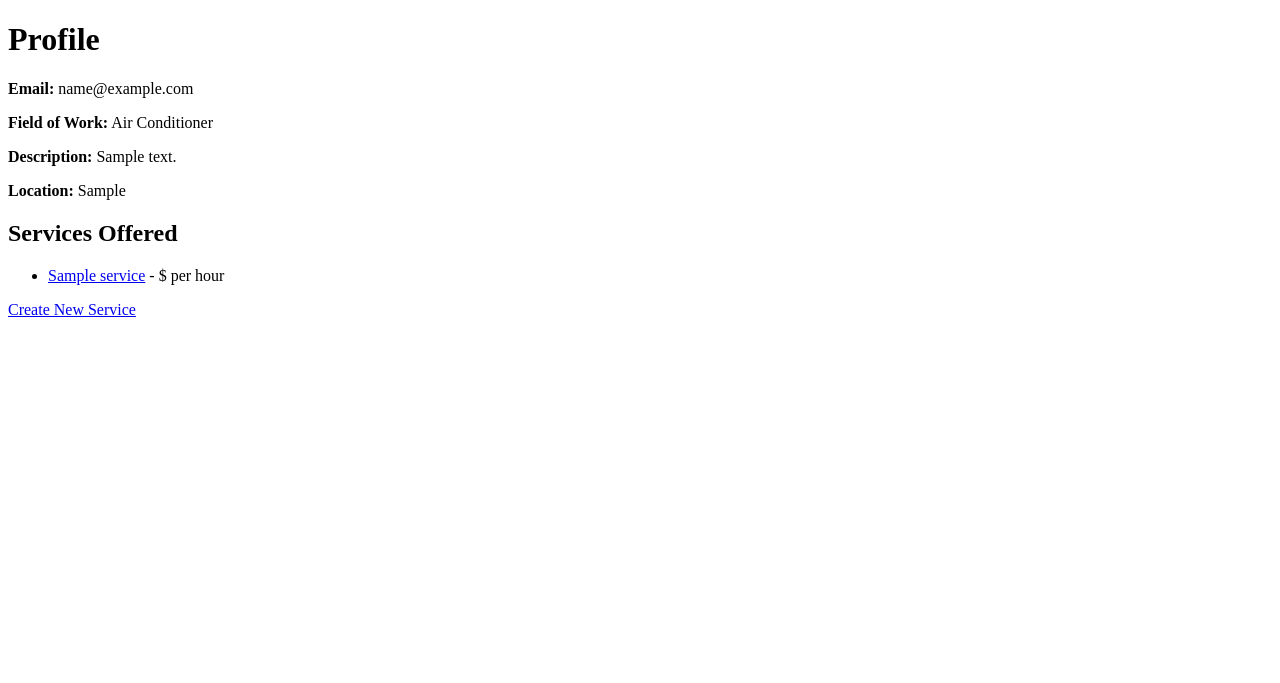
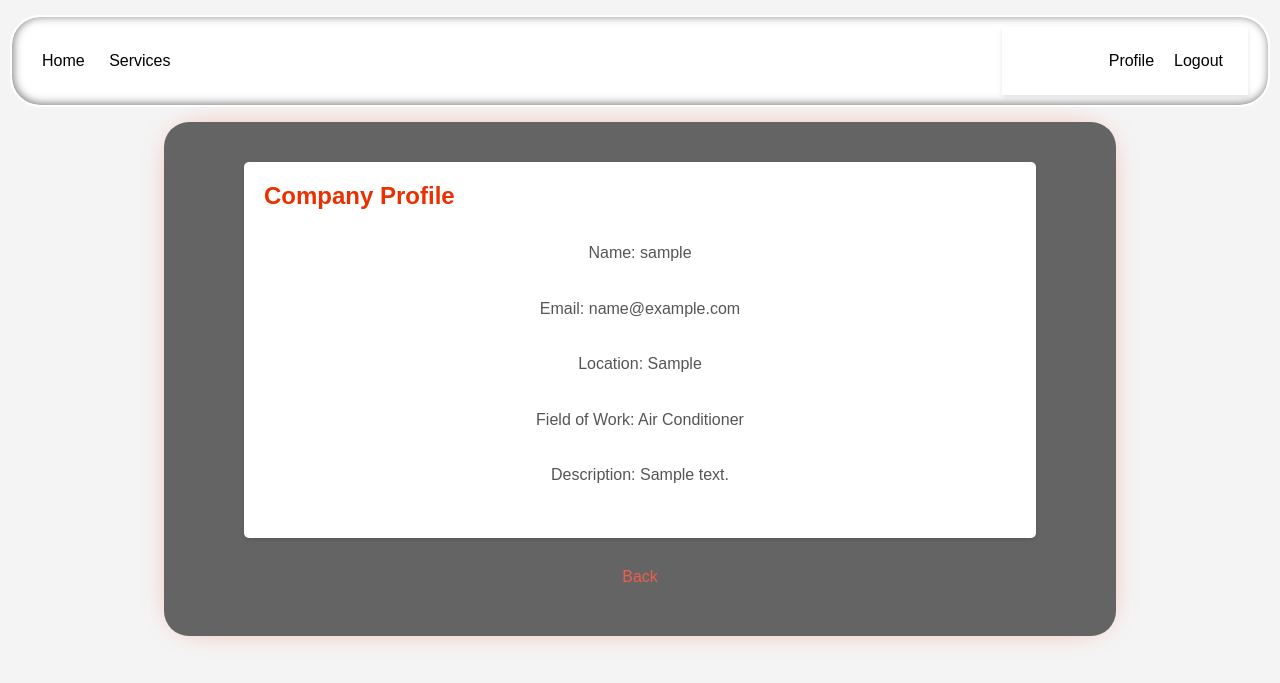
Before and after one commit to Rabinnnn/netfix, a Django app: page /company/profile/ in a window 1280 px wide. Shown: the top 683 px of the page. Run offline with Django 3.2, Linux system fonts and the light colour scheme; a user stored in the database is signed in; tables that the repository leaves empty hold one stand-in row (values such as "Sample post").

Commit message:
chore: add profile page

```diff
--- a/company/templates/company/company_profile.html
+++ b/company/templates/company/company_profile.html
@@ -1,25 +1,82 @@
-<!DOCTYPE html>
-<html lang="en">
-<head>
-    <meta charset="UTF-8">
-    <meta name="viewport" content="width=device-width, initial-scale=1.0">
-    <title>{{ company.name }} Profile</title>
-</head>
-<body>
-    <h1>{{ company.name }} Profile</h1> <!--jndfna-->
-    <p><strong>Email:</strong> {{ company.email }}</p>
-    <p><strong>Field of Work:</strong> {{ company.get_field_of_work_display }}</p>
-    <p><strong>Description:</strong> {{ company.description }}</p>
-    <p><strong>Location:</strong> {{ company.location }}</p>
+{% extends 'main/base.html' %}
 
-    <h2>Services Offered</h2>
-    <ul>
-        {% for service in services %}
-            <li>
-                <a href="{% url 'service_detail' service.id %}">{{ service.name }}</a> - ${{ service.price_per_hour }} per hour
-            </li>
-        {% endfor %}
-    </ul>
-    <a href="{% url 'create_service' %}">Create New Service</a>
-</body>
-</html>
+{% block content %}
+<!-- ert -->
+    <style>
+        body {
+            font-family: Arial, sans-serif;
+            background-color: #f4f4f4;
+            margin: 0;
+            padding: 0;
+        }
+
+        nav {
+            background-color: #35424a;
+            color: white;
+            padding: 15px;
+        }
+
+        nav h1 {
+            margin: 0;
+        }
+
+        nav ul {
+            list-style-type: none;
+            padding: 0;
+            margin: 0;
+            display: flex;
+        }
+
+        nav ul li {
+            margin-right: 20px;
+        }
+
+        /* nav ul li a {
+            color: white;
+            text-decoration: none;
+            padding: 8px 12px;
+            border-radius: 5px;
+            transition: background-color 0.3s;
+        } */
+
+        nav ul li a:hover {
+            background-color: #2c3e50;
+        }
+
+        /* .profile-container {
+            background-color: white;
+            padding: 20px;
+            margin: 20px;
+            border-radius: 5px;
+            box-shadow: 0 2px 5px rgba(0, 0, 0, 0.1);
+        } */
+
+        .profile-container h2 {
+            color: #ec2f00;
+        }
+
+        .profile-container p {
+            color: #555;
+        }
+    </style>
+
+    <!-- <nav>
+        <h1>Customer Profile</h1>
+        <ul>
+            <li><a href="{% url 'users:profile' %}">Profile</a></li>
+            <li><a href="{% url 'customer:customer_dashboard' %}">Back</a></li>
+            <li><a href="{% url 'users:logout' %}">Logout</a></li>
+        </ul>
+    </nav> -->
+    <div class="profile-container">
+        <h2>Company Profile</h2>
+        <p>Name: {{ user.username }}</p>
+        <p>Email: {{ company.email }}</p>
+        <p>Location: {{company.location}}</p>
+        <p>Field of Work: {{ company.field_of_work }}</p>
+        <p>Description: {{ company.description }}</p>
+    </div>
+    <div>
+        <p><a href="{% url 'customer:customer_dashboard' %}">Back</a></p>
+    </div>
+{% endblock %}
```
